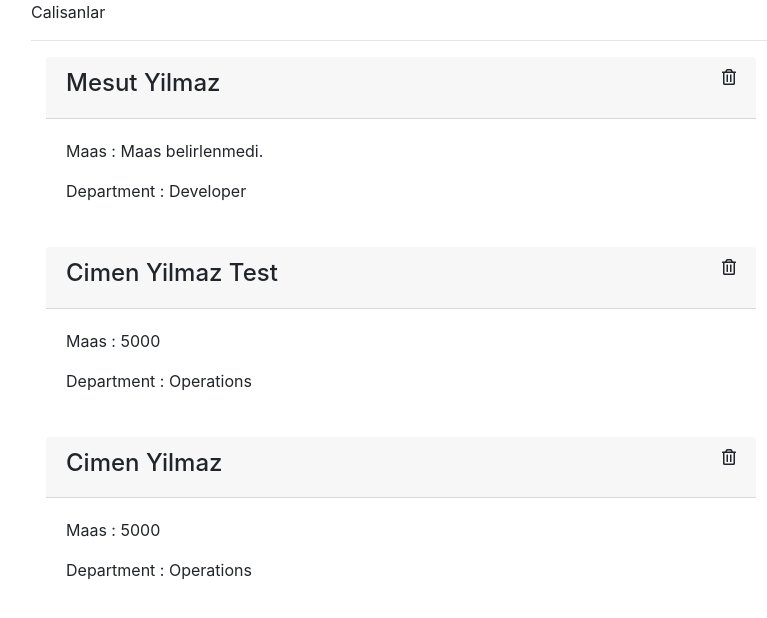
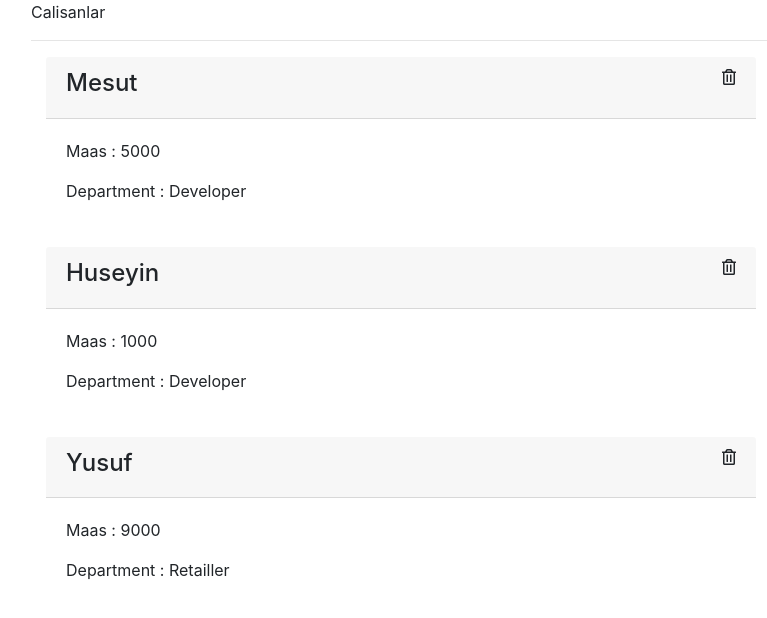
Before and after one commit to mesutyilmes/helloreact, a React (Create React App) app: page / in a window 1280 px wide. Shown: the top 618 px of the page, without its empty margins (54-821 px from the left). Built offline with nearby package versions, Linux system fonts and the light colour scheme.

Commit message:
Componentlar Arası İletişim (Props Drilling)

```diff
--- a/src/App.js
+++ b/src/App.js
@@ -1,26 +1,36 @@
 import React, { Component } from 'react';
 import Navbar from './components/Navbar';
-import User from './components/User';
+import Users from './components/Users';
 class App extends Component {
-
+  state = {
+    calisanlar:  [
+      {
+        id : 1,
+        name : "Mesut",
+        department : "Developer",
+        salary : "5000"
+      },
+      {
+        id : 2,
+        name : "Huseyin",
+        department : "Developer",
+        salary : "1000"
+      },
+      {
+        id : 3,
+        name : "Yusuf",
+        department : "Retailler",
+        salary : "9000"
+      }
+    ]
+  }
   render() {
     return (
       <div className="container">
         <Navbar title="Calisanlar"/>
         <hr/>
-        <User
-          name = "Mesut Yilmaz"
-          department = "Developer"
-        />
-        <User
-          name = "Cimen Yilmaz Test"
-          department = "Operations"
-          salary = "5000"
-        />
-        <User
-          name = "Cimen Yilmaz"
-          department = "Operations"
-          salary = "5000"
+        <Users
+         workers = {this.state.calisanlar}
         />
       </div>
     )
--- /dev/null
+++ b/src/components/Users.js
@@ -0,0 +1,26 @@
+import React, { Component } from 'react'
+import User from './User'
+class Users extends Component {
+  render() {
+      const {workers} = this.props;
+      console.log(workers);
+    return (
+      <div>
+        {
+        workers.map(worker =>{
+            return (
+                <User
+                //Componentlar Arası İletişim (Props Drilling)
+                    key = {worker.id}
+                    name = {worker.name}
+                    salary = {worker.salary}
+                    department = {worker.department}
+                />
+            )
+            })
+         }
+      </div>
+    )
+  }
+}
+export default Users
```
